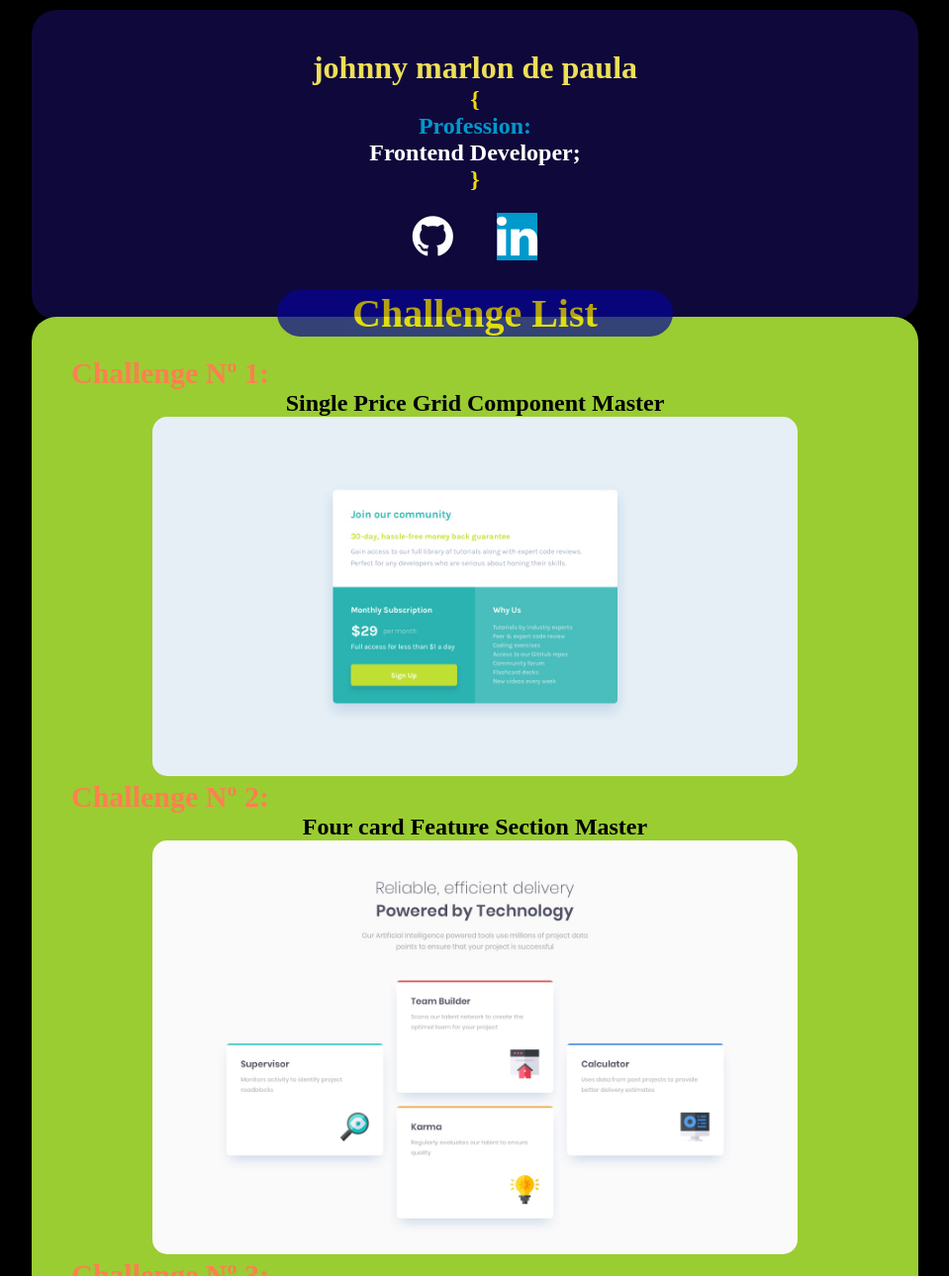
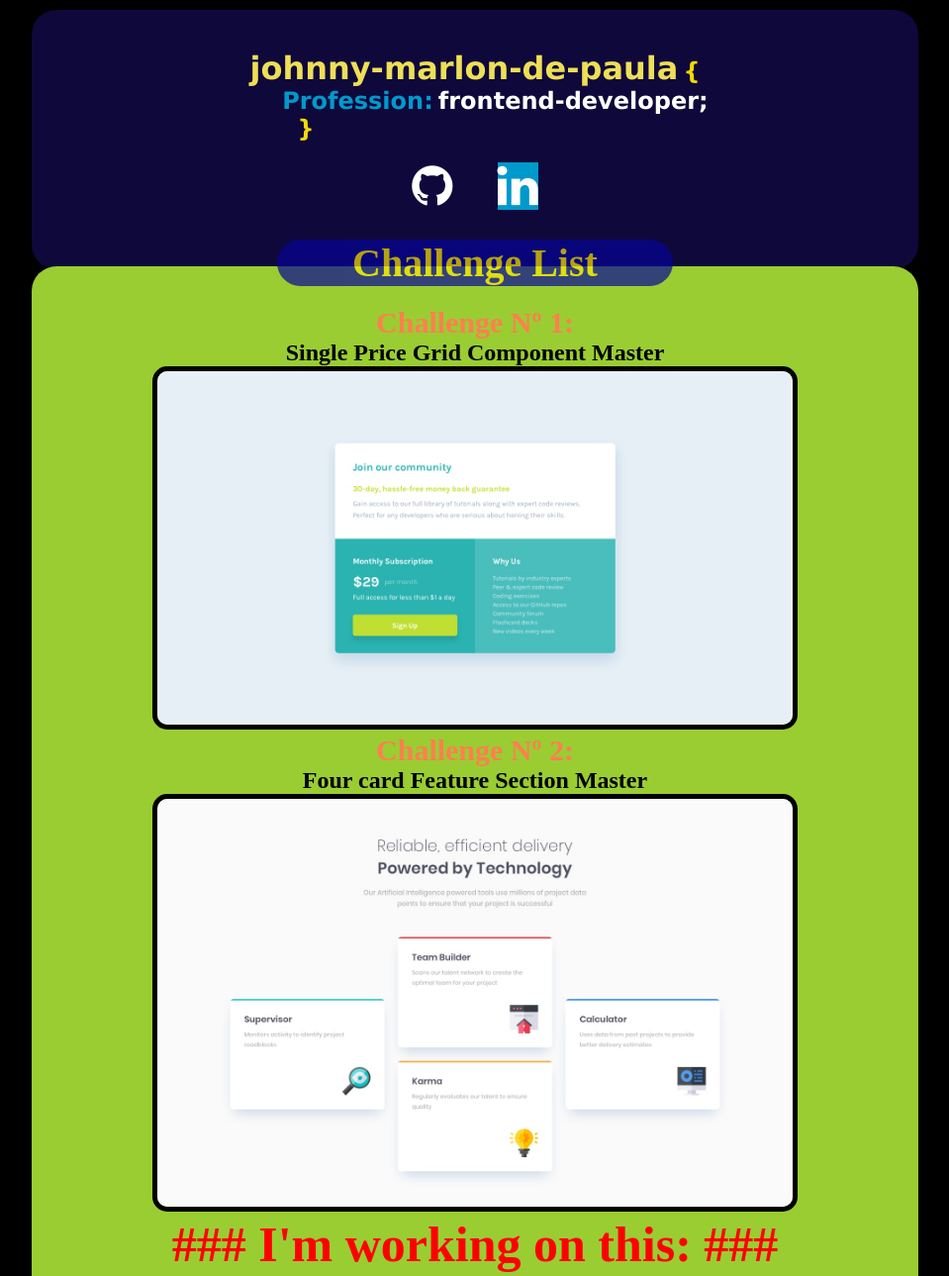
Before and after one commit to johnnyofoco/frontendMentorChallenges, a plain HTML site: page index.html in a window 1280 px wide. Shown: the top 1289 px of the page at 99% size, without its empty margins (160-1119 px from the left). Drawn offline with Linux system fonts and the light colour scheme.

Commit message:
adjutes in index file

```diff
--- a/index.html
+++ b/index.html
@@ -12,10 +12,11 @@
 <body>
     <div class="container">
         <header>
-            <h1>johnny marlon de paula</h1>
+            <h1>johnny-marlon-de-paula</h1>
             <h2 id="h2symbol-1">{</h2>
+            <br>
             <h2 id="profession">Profession:</h2>
-            <h2 id="frontend">Frontend Developer;</h2>
+            <h2 id="frontend">frontend-developer;</h2>
             <h2 id="h2symbol-2">}</h2>
             <a href="https://github.com/johnnyofoco"><i class="fa fa-github fa-3x"></i></a>
             <a href="https://www.linkedin.com/in/johnnymarlon/"><i class="fa fa-linkedin fa_custom fa-3x"></i></a>
@@ -34,12 +35,15 @@
                         <img id="img-ch-1" src="./images/1-desktop-design.jpg" alt="Web Site of the first challenge">
                     </a>
 
+
                     <h3>Challenge Nº 2:</h3>
                     <p>Four card Feature Section Master</p>
                     <a href="2-four-card-feature-section-master/index.html">
                         <img id="img-ch-2" src="./images/2-desktop-design.jpg" alt="Web Site of the second challenge">
                     </a>
 
+                    <!--Estou trabalhando neste-->
+                    <h1 id="working">### I'm working on this: ###</h1>
                     <h3>Challenge Nº 3:</h3>
                     <p>Huddle Landing Page With Single Introductory Section Master</p>
                     <a href="3-huddle-landing-page-with-single-introductory-section-master/index.html">
--- a/styles.css
+++ b/styles.css
@@ -28,28 +28,36 @@ header{
     border-radius: 25px;
     width: 70%;
     margin: 10px auto;
-
+    font-family: Verdana, Geneva, Tahoma, sans-serif
 }
 
 header h1{
     display: inline;
 }
 
+header #h2symbol-1{
+    display: inline;
+    color: #f1da08;
+    margin-left: 0%;
+}
+
 header #profession{
     color: #0099CC;
-
+    display: inline;
+    text-align: left;
+    margin-left: 5%;
 }
 
 header #frontend{
     color: white;
-}
-
-header #h2symbol-1{
-    color: #f1da08;
+    display: inline;
+    text-align: left;
 }
 
 header #h2symbol-2{
     color: #f1da08;
+    text-align: left;
+    padding-left: 28%;
 }
 
 
@@ -99,9 +107,21 @@ main .div-images{
 }
 
 main img{
+    float: ;
     max-width: 80%;
     max-height: 80%;
     border-radius: 15px;
+    border: 5px solid black;
+}
+
+.div-images #img-ch-3{
+    border: 5px solid red;
+}
+
+.div-images #working{
+    font-weight: bold;
+    font-size: 50px;
+    color: red;
 }
 
 .div-images a{
@@ -109,7 +129,7 @@ main img{
 }
 
 .div-images h3{
-    text-align: left;
+    text-align: center;
     color: coral;
     font-size: 30px;
 }
```
Lines whose indentation alone changed are shown as unchanged.
